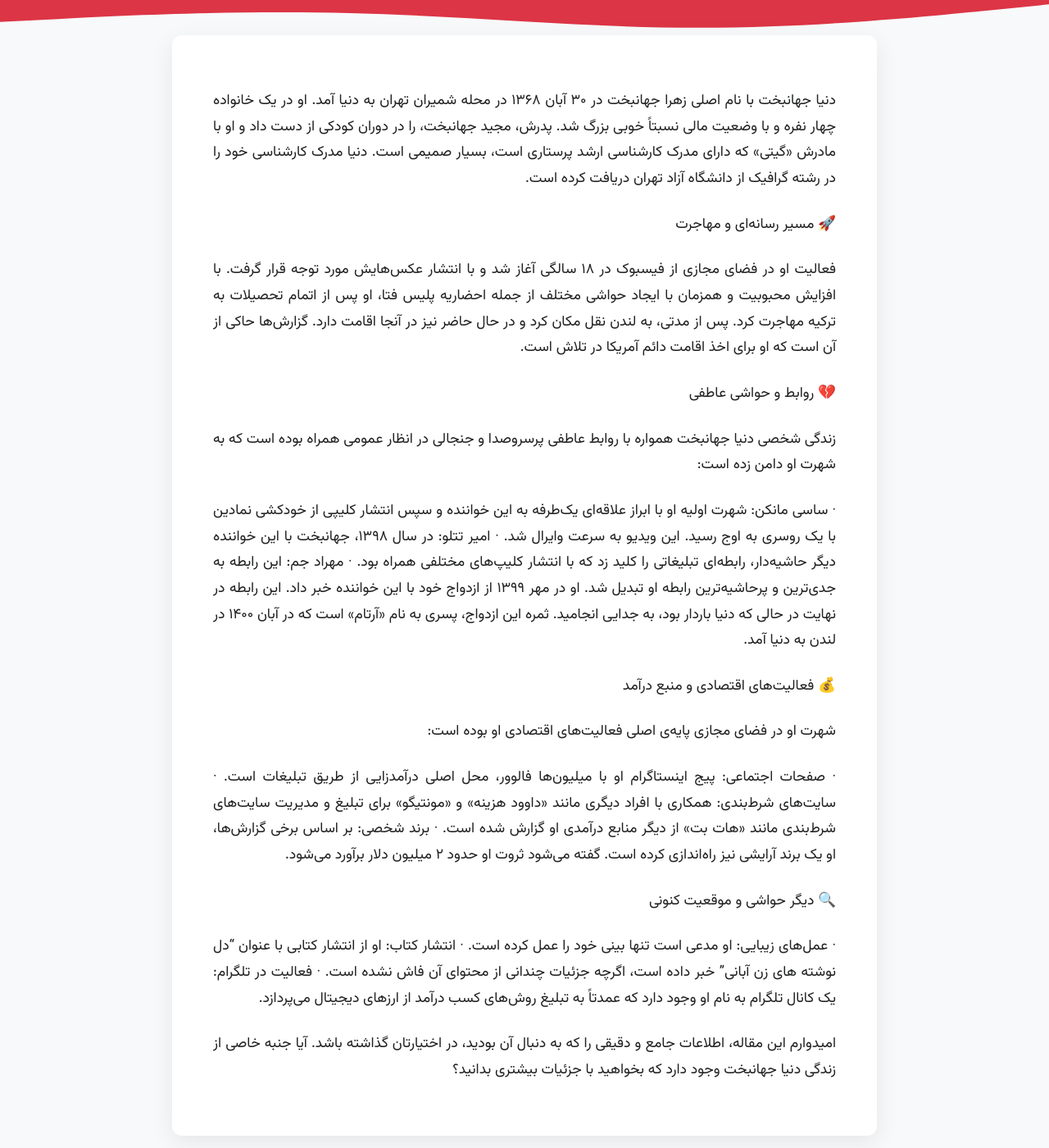
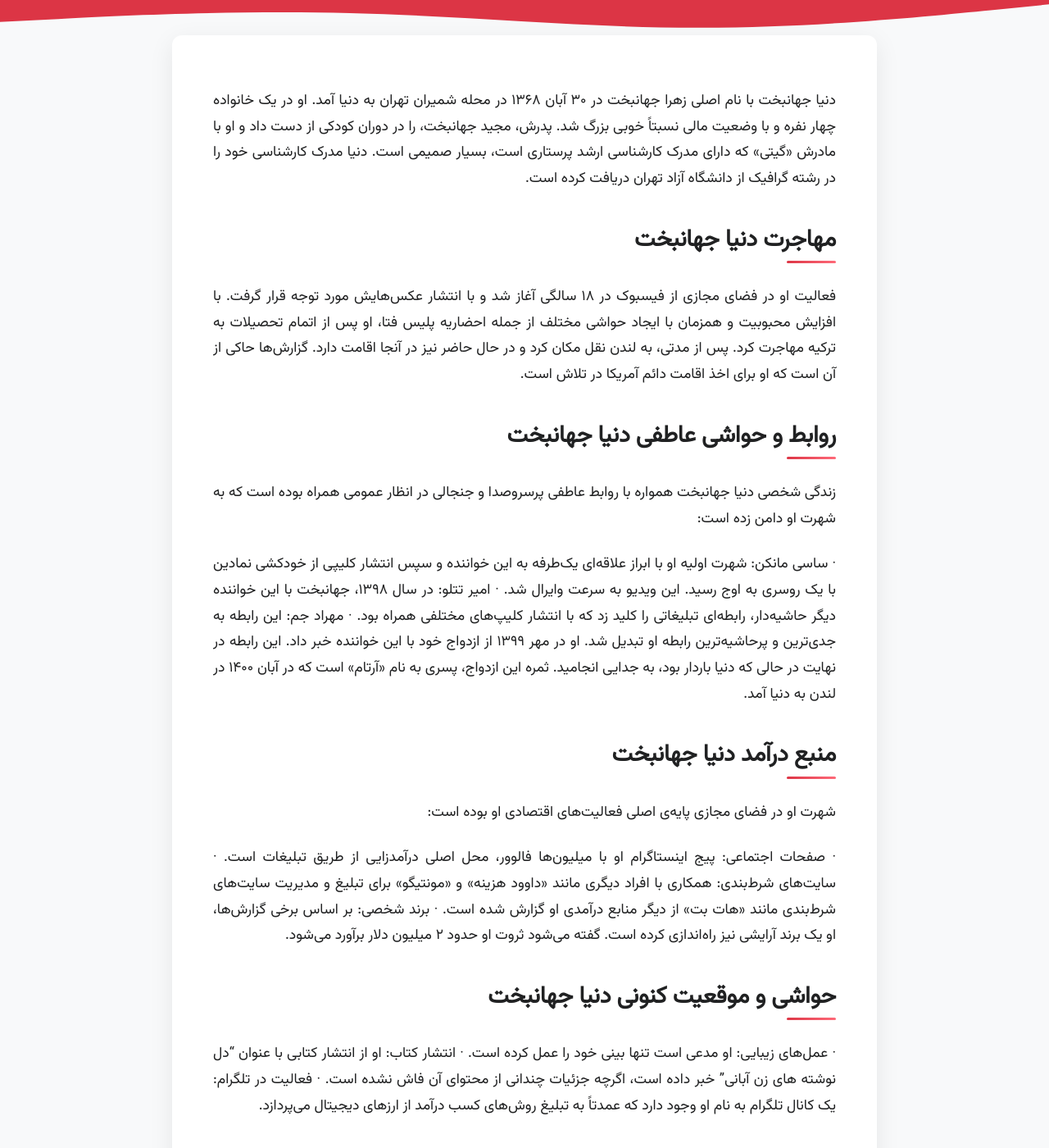
Before and after one commit to darkblog/darkblog.github.io, a Jekyll site: the page built from _posts/2025-9-9-donya-jahanbakht.md, in a window 1280 px wide and 1400 px high, scrolled down 387 px. Shown: the whole window at 82% size. Built offline with Jekyll 4.4.1, drawn with Linux system fonts in a browser that asks for light colours.

Commit message:
Update 2025-9-9-donya-jahanbakht.md

```diff
--- a/_posts/2025-9-9-donya-jahanbakht.md
+++ b/_posts/2025-9-9-donya-jahanbakht.md
@@ -6,11 +6,11 @@ title: زندگینامه دنیا جهانبخت -
 
 دنیا جهانبخت با نام اصلی زهرا جهانبخت در ۳۰ آبان ۱۳۶۸ در محله شمیران تهران به دنیا آمد. او در یک خانواده چهار نفره و با وضعیت مالی نسبتاً خوبی بزرگ شد. پدرش، مجید جهانبخت، را در دوران کودکی از دست داد و او با مادرش «گیتی» که دارای مدرک کارشناسی ارشد پرستاری است، بسیار صمیمی است. دنیا مدرک کارشناسی خود را در رشته گرافیک از دانشگاه آزاد تهران دریافت کرده است.
 
-🚀 مسیر رسانه‌ای و مهاجرت
+## مهاجرت دنیا جهانبخت
 
 فعالیت او در فضای مجازی از فیسبوک در ۱۸ سالگی آغاز شد و با انتشار عکس‌هایش مورد توجه قرار گرفت. با افزایش محبوبیت و همزمان با ایجاد حواشی مختلف از جمله احضاریه پلیس فتا، او پس از اتمام تحصیلات به ترکیه مهاجرت کرد. پس از مدتی، به لندن نقل مکان کرد و در حال حاضر نیز در آنجا اقامت دارد. گزارش‌ها حاکی از آن است که او برای اخذ اقامت دائم آمریکا در تلاش است.
 
-💔 روابط و حواشی عاطفی
+## روابط و حواشی عاطفی دنیا جهانبخت
 
 زندگی شخصی دنیا جهانبخت همواره با روابط عاطفی پرسروصدا و جنجالی در انظار عمومی همراه بوده است که به شهرت او دامن زده است:
 
@@ -18,7 +18,7 @@ title: زندگینامه دنیا جهانبخت -
 · امیر تتلو: در سال ۱۳۹۸، جهانبخت با این خواننده دیگر حاشیه‌دار، رابطه‌ای تبلیغاتی را کلید زد که با انتشار کلیپ‌های مختلفی همراه بود.
 · مهراد جم: این رابطه به جدی‌ترین و پرحاشیه‌ترین رابطه او تبدیل شد. او در مهر ۱۳۹۹ از ازدواج خود با این خواننده خبر داد. این رابطه در نهایت در حالی که دنیا باردار بود، به جدایی انجامید. ثمره این ازدواج، پسری به نام «آرتام» است که در آبان ۱۴۰۰ در لندن به دنیا آمد.
 
-💰 فعالیت‌های اقتصادی و منبع درآمد
+## منبع درآمد دنیا جهانبخت
 
 شهرت او در فضای مجازی پایه‌ی اصلی فعالیت‌های اقتصادی او بوده است:
 
@@ -26,10 +26,8 @@ title: زندگینامه دنیا جهانبخت -
 · سایت‌های شرط‌بندی: همکاری با افراد دیگری مانند «داوود هزینه» و «مونتیگو» برای تبلیغ و مدیریت سایت‌های شرط‌بندی مانند «هات بت» از دیگر منابع درآمدی او گزارش شده است.
 · برند شخصی: بر اساس برخی گزارش‌ها، او یک برند آرایشی نیز راه‌اندازی کرده است. گفته می‌شود ثروت او حدود ۲ میلیون دلار برآورد می‌شود.
 
-🔍 دیگر حواشی و موقعیت کنونی
+## حواشی و موقعیت کنونی دنیا جهانبخت
 
 · عمل‌های زیبایی: او مدعی است تنها بینی خود را عمل کرده است.
 · انتشار کتاب: او از انتشار کتابی با عنوان "دل نوشته های زن آبانی" خبر داده است، اگرچه جزئیات چندانی از محتوای آن فاش نشده است.
 · فعالیت در تلگرام: یک کانال تلگرام به نام او وجود دارد که عمدتاً به تبلیغ روش‌های کسب درآمد از ارزهای دیجیتال می‌پردازد.
-
-امیدوارم این مقاله، اطلاعات جامع و دقیقی را که به دنبال آن بودید، در اختیارتان گذاشته باشد. آیا جنبه خاصی از زندگی دنیا جهانبخت وجود دارد که بخواهید با جزئیات بیشتری بدانید؟
```
